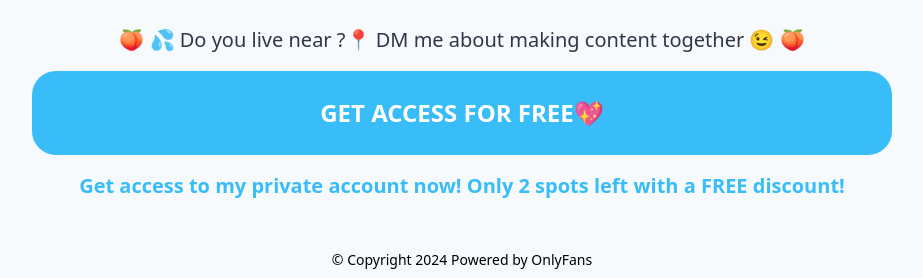
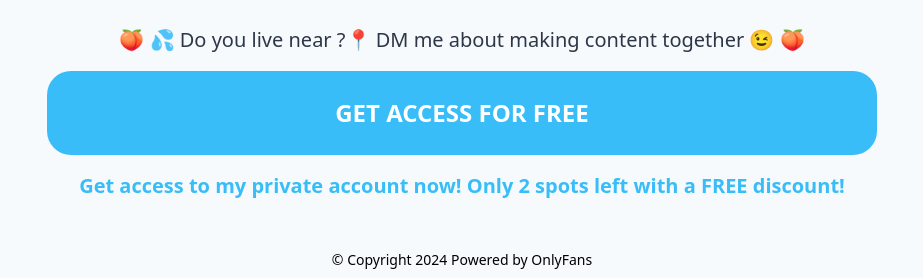
Before and after one commit to johnaffiliate/saratest, a plain HTML site: page index.html in a window 1280 px wide. Shown: the part 533-811 px from the top of the page, without its empty margins (178-1101 px from the left). Drawn offline with Linux system fonts and the light colour scheme.

Commit message:
Update index.html

```diff
--- a/index.html
+++ b/index.html
@@ -307,7 +307,7 @@
 
 
 <p class="mt-2 lg:mt-4 text-sm lg:text-xl pt-3 text-gray-800">🍑 💦 Do you live near <span id="nearbyCity" class="font-bold"></span>?📍 DM me about making content together 😉 🍑</p>
-<div class="mt-2 lg:mt-4 flex flex-row justify-center"><button class="bg-sky-400 hover:bg-sky-500 text-white font-bold py-3 lg:py-6 px-16 lg:px-72 rounded-3xl"><a href="https://onlyfans.com/sarawifey/c9" class="text-md lg:text-2xl w-full truncate"> GET ACCESS FOR FREE💖</a></button></div>
+<div class="mt-2 lg:mt-4 flex flex-row justify-center"><button class="bg-sky-400 hover:bg-sky-500 text-white font-bold py-3 lg:py-6 px-16 lg:px-72 rounded-3xl"><a href="https://onlyfans.com/sarawifey/c9" class="text-md lg:text-2xl w-full truncate"> GET ACCESS FOR FREE</a></button></div>
 <div class="mt-2 lg:mt-4 text-md lg:text-xl md:px-20 font-bold text-sky-400 text-center"><p> <!-- -->Get access to my private account now! Only 2 spots left with a FREE discount!</p></div></div></div>
 
 <div class="bg-gray-100"><div class="max-w-screen-lg mx-auto px-5 lg:pt-16"><div class="text-center mt-8 text-sm">© Copyright <!-- -->2024<!-- --> Powered by OnlyFans</div></div></div>
```
